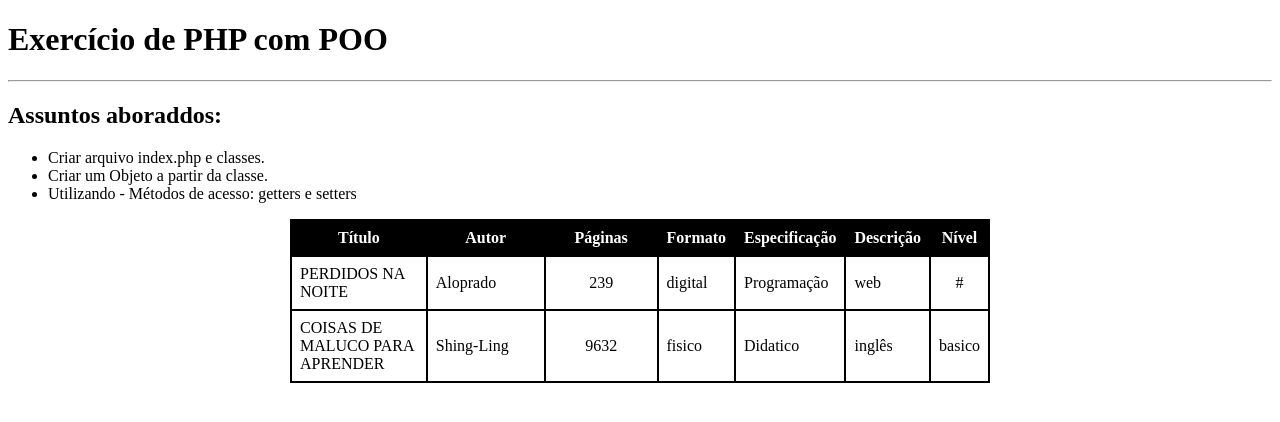
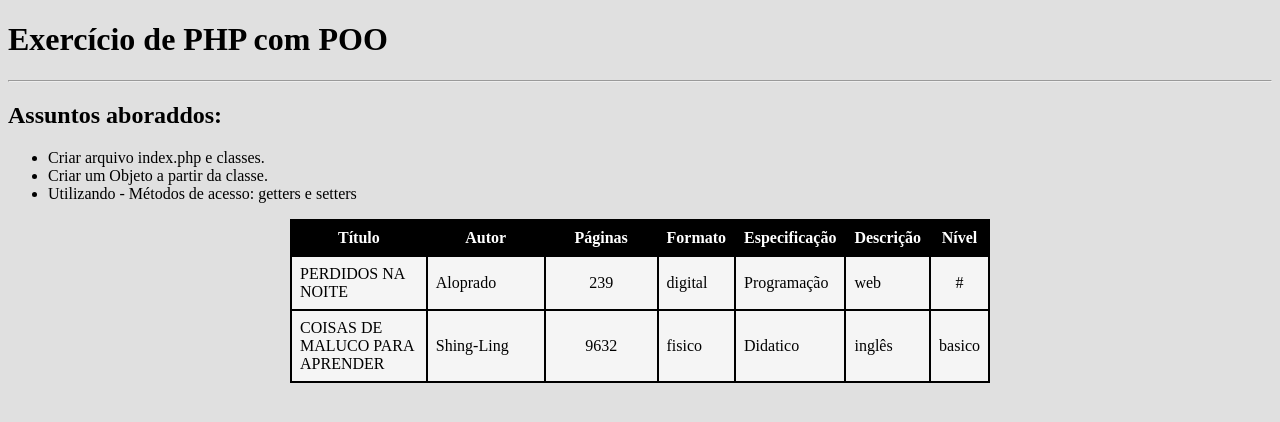
Before and after one commit to msakal/poo, a PHP site: page /Exercicio-PHP-com-POO/index.php in a window 1280 px wide. Shown: the top 422 px of the page. Run offline with PHP 8.4, Linux system fonts and the light colour scheme.

Commit message:
cor fundo

```diff
--- a/Exercicio-PHP-com-POO/index.php
+++ b/Exercicio-PHP-com-POO/index.php
@@ -7,6 +7,9 @@
     <title>Exemplo 3</title>
 
     <style>
+    body {
+        background-color: rgb(224, 224, 224);
+    }
     table, th, td {
         border: 2px solid black;
         border-collapse: collapse;
@@ -21,7 +24,7 @@
         color: white;
     }
     td {
-        background-color: white;
+        background-color: rgb(245, 245, 245);
     }
     th, td {
         width: 33%;
```
